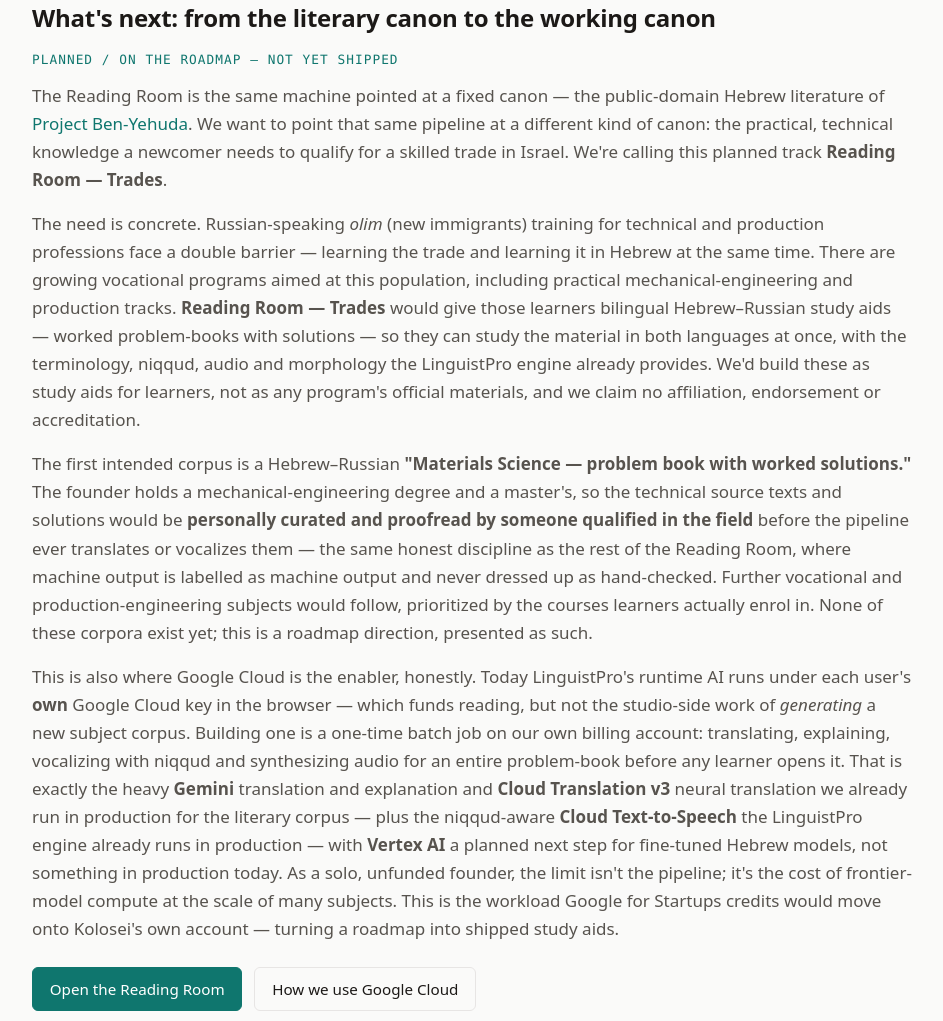
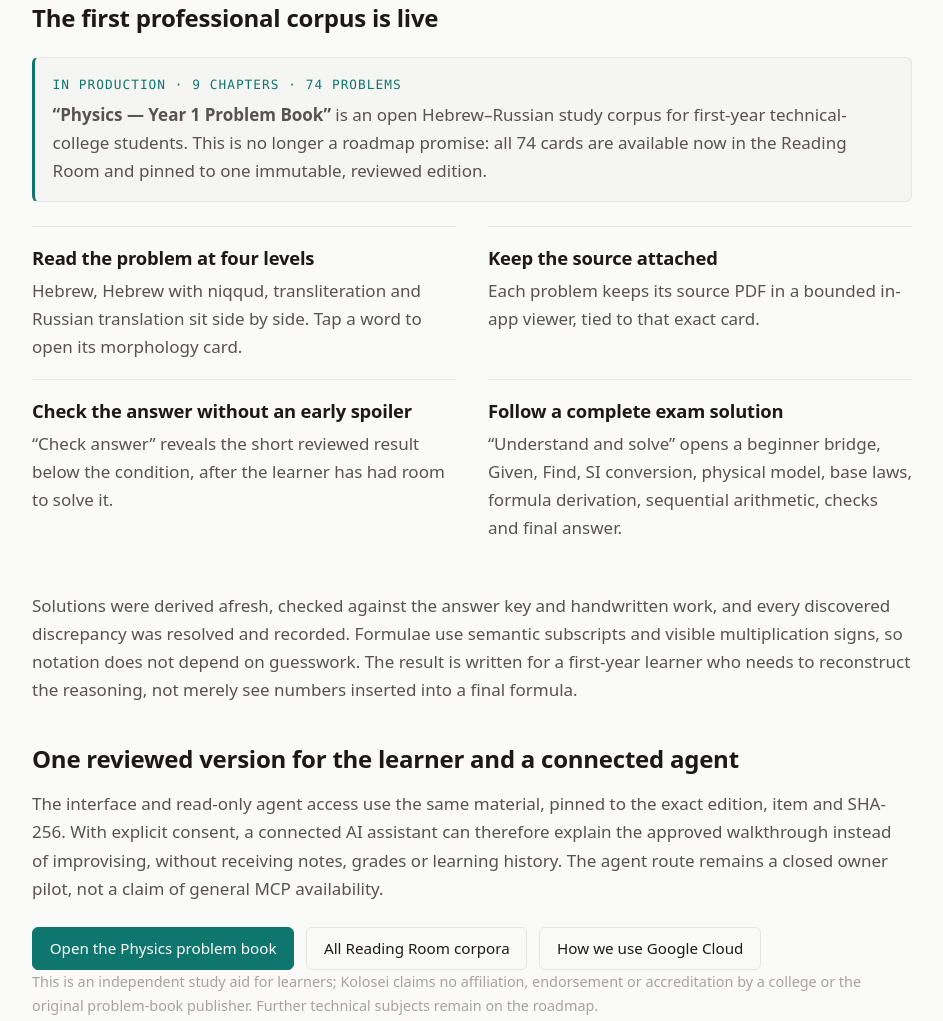
Before and after one commit to SindromRadioSpb/kolosei-hub, an Astro site: page /products/reading-room in a window 1280 px wide. Shown: the part 2843-3864 px from the top of the page, without its empty margins (168-1111 px from the left). Built offline with nearby package versions, Linux system fonts and the light colour scheme; Astro itself is replaced by a stand-in of ours.

Commit message:
feat: present the live Physics learning corpus

```diff
--- a/src/content/projects/linguistpro.md
+++ b/src/content/projects/linguistpro.md
@@ -8,7 +8,7 @@
 productType: product
 version: v3.11
 publishDate: 2024-09-01
-updateDate: 2026-07-30
+updateDate: 2026-08-29
 domain: linguistpro.kolosei.com
 repo: https://github.com/SindromRadioSpb/tts-prototype-android
 statusPage: https://stats.uptimerobot.com/hzdU5PQBqp
@@ -22,6 +22,8 @@
 gcpPlanned:
   - Vertex AI
 changelog:
+  - date: "2026-08-29"
+    text: "The open Physics — Year 1 Problem Book is live in the Reading Room: 9 chapters, 74 bilingual cards, reviewed answers and complete exam-format solutions."
   - date: "2026-07-30"
     text: "v3.11 — multimodal Studio import: articles, documents, photos, audio, video and captions; long-media processing, progressive tables and source-aware karaoke."
   - date: "2026-07-29"
@@ -36,7 +38,7 @@
 
 Unlike textbook apps that march everyone through one curriculum, LinguistPro works with real sources: paste text, fetch an article, open a document or photo, or bring audio, video and captions. It creates a line-by-line workspace with niqqud, translation, audio, morphology and source-aware review.
 
-**Status (July 2026):** the v3.11 series is in production on Hetzner + Coolify. The shipped product includes multimodal Studio import, the Reading Room, honest morphology, FSRS-6 retention and optional consent-controlled account and agent surfaces.
+**Status (August 2026):** the v3.11 series is in production on Hetzner + Coolify. The shipped product includes multimodal Studio import, the Reading Room, honest morphology, FSRS-6 retention, the reviewed 74-problem Physics corpus and optional consent-controlled account and agent surfaces.
 
 **The Reading Room:** a bilingual library with **26,455 public-domain works** from [Project Ben-Yehuda](https://benyehuda.org/) catalogued by period and author. Of those, 796 are prepared for interactive reading with translation, Dicta niqqud, morphology and provenance; the rest are clearly marked as awaiting processing. See [linguistpro.kolosei.com/library.html](https://linguistpro.kolosei.com/library.html).
 
--- a/src/content/projects/reading-room.md
+++ b/src/content/projects/reading-room.md
@@ -3,12 +3,12 @@
 partOf: LinguistPro
 tagline: The Hebrew canon, translated
 tagline_ru: Канон иврита — в переводе
-description_ru: "Двуязычная библиотека иврита: 26 455 произведений проекта Бен-Иегуда в каталоге, 796 подготовлены для интерактивного чтения с переводом, никудом, морфологией, поиском и повторением в контексте."
-description: "A bilingual Hebrew library: 26,455 Project Ben-Yehuda works catalogued, with 796 prepared for interactive reading with translation, niqqud, morphology, search and contextual review."
+description_ru: "Двуязычная библиотека иврита: 26 455 произведений проекта Бен-Иегуда в каталоге, 796 подготовлены для интерактивного чтения; отдельный открытый корпус физики содержит 74 проверенные задачи с ответами и полными решениями."
+description: "A bilingual Hebrew library: 26,455 Project Ben-Yehuda works catalogued, 796 prepared for interactive reading, plus an open Physics corpus with 74 reviewed problems, answers and full solutions."
 status: active
 productType: product
 publishDate: 2026-03-01
-updateDate: 2026-07-30
+updateDate: 2026-08-29
 url: https://linguistpro.kolosei.com/library.html
 detailUrl: /products/reading-room
 featured: true
--- a/src/pages/products/linguistpro.astro
+++ b/src/pages/products/linguistpro.astro
@@ -103,6 +103,11 @@
     <strong>796 prepared for interactive reading</strong> today. Browse by period and author, search,
     continue where you stopped, follow a graded on-ramp and ask for the next text just beyond your current vocabulary.
   </p>
+  <p>
+    A separate professional corpus, <strong>“Physics — Year 1 Problem Book,”</strong> is now open:
+    74 problems across 9 chapters, Hebrew → niqqud → transliteration → Russian tables, morphology on
+    tap, source PDFs, a short reviewed answer and a complete exam-format solution.
+  </p>
   <p class="small"><a href="/products/reading-room">More about the Reading Room →</a></p>
 
   <h2>Local-first, with explicit choices</h2>
--- a/src/pages/products/reading-room.astro
+++ b/src/pages/products/reading-room.astro
@@ -98,52 +98,58 @@
   </p>
   <GcpStrip services={d.gcpServices} />
 
-  <h2>What's next: from the literary canon to the working canon</h2>
-  <p class="eyebrow mono small">Planned / on the roadmap — not yet shipped</p>
+  <h2 id="physics-year1">The first professional corpus is live</h2>
+  <div class="status-note">
+    <p class="eyebrow">In production · 9 chapters · 74 problems</p>
+    <p>
+      <strong>“Physics — Year 1 Problem Book”</strong> is an open Hebrew–Russian study corpus for
+      first-year technical-college students. This is no longer a roadmap promise: all 74 cards are
+      available now in the Reading Room and pinned to one immutable, reviewed edition.
+    </p>
+  </div>
+
+  <div class="feature-pairs">
+    <article>
+      <h3>Read the problem at four levels</h3>
+      <p>Hebrew, Hebrew with niqqud, transliteration and Russian translation sit side by side. Tap a word to open its morphology card.</p>
+    </article>
+    <article>
+      <h3>Keep the source attached</h3>
+      <p>Each problem keeps its source PDF in a bounded in-app viewer, tied to that exact card.</p>
+    </article>
+    <article>
+      <h3>Check the answer without an early spoiler</h3>
+      <p>“Check answer” reveals the short reviewed result below the condition, after the learner has had room to solve it.</p>
+    </article>
+    <article>
+      <h3>Follow a complete exam solution</h3>
+      <p>“Understand and solve” opens a beginner bridge, Given, Find, SI conversion, physical model, base laws, formula derivation, sequential arithmetic, checks and final answer.</p>
+    </article>
+  </div>
+
   <p>
-    The Reading Room is the same machine pointed at a fixed canon — the public-domain Hebrew
-    literature of <a href="https://benyehuda.org/">Project Ben-Yehuda</a>. We want to point that same
-    pipeline at a different kind of canon: the practical, technical knowledge a newcomer needs to
-    qualify for a skilled trade in Israel. We're calling this planned track
-    <strong>Reading Room — Trades</strong>.
+    Solutions were derived afresh, checked against the answer key and handwritten work, and every
+    discovered discrepancy was resolved and recorded. Formulae use semantic subscripts and visible
+    multiplication signs, so notation does not depend on guesswork. The result is written for a
+    first-year learner who needs to reconstruct the reasoning, not merely see numbers inserted into a final formula.
   </p>
+
+  <h2>One reviewed version for the learner and a connected agent</h2>
   <p>
-    The need is concrete. Russian-speaking <em>olim</em> (new immigrants) training for technical and
-    production professions face a double barrier — learning the trade and learning it in Hebrew at the
-    same time. There are growing vocational programs aimed at this population, including practical
-    mechanical-engineering and production tracks. <strong>Reading Room — Trades</strong> would give
-    those learners bilingual Hebrew–Russian study aids — worked problem-books with solutions — so they
-    can study the material in both languages at once, with the terminology, niqqud, audio and
-    morphology the LinguistPro engine already provides. We'd build these as study aids for learners,
-    not as any program's official materials, and we claim no affiliation, endorsement or accreditation.
-  </p>
-  <p>
-    The first intended corpus is a Hebrew–Russian <strong>"Materials Science — problem book with worked
-    solutions."</strong> The founder holds a mechanical-engineering degree and a master's, so the
-    technical source texts and solutions would be <strong>personally curated and proofread by someone
-    qualified in the field</strong> before the pipeline ever translates or vocalizes them — the same
-    honest discipline as the rest of the Reading Room, where machine output is labelled as machine
-    output and never dressed up as hand-checked. Further vocational and production-engineering subjects
-    would follow, prioritized by the courses learners actually enrol in. None of these corpora exist
-    yet; this is a roadmap direction, presented as such.
-  </p>
-  <p>
-    This is also where Google Cloud is the enabler, honestly. Today LinguistPro's runtime AI runs under
-    each user's <strong>own</strong> Google Cloud key in the browser — which funds reading, but not the
-    studio-side work of <em>generating</em> a new subject corpus. Building one is a one-time batch job
-    on our own billing account: translating, explaining, vocalizing with niqqud and synthesizing audio
-    for an entire problem-book before any learner opens it. That is exactly the heavy <strong>Gemini</strong>
-    translation and explanation and <strong>Cloud Translation v3</strong> neural translation we already
-    run in production for the literary corpus — plus the niqqud-aware <strong>Cloud Text-to-Speech</strong>
-    the LinguistPro engine already runs in production — with <strong>Vertex AI</strong> a planned next
-    step for fine-tuned Hebrew models, not something in production today. As a solo, unfunded founder,
-    the limit isn't the pipeline; it's the cost of frontier-model compute at the scale of many subjects.
-    This is the workload Google for Startups credits would move onto Kolosei's own account — turning a
-    roadmap into shipped study aids.
+    The interface and read-only agent access use the same material, pinned to the exact edition, item
+    and SHA-256. With explicit consent, a connected AI assistant can therefore explain the approved
+    walkthrough instead of improvising, without receiving notes, grades or learning history. The agent
+    route remains a closed owner pilot, not a claim of general MCP availability.
   </p>
 
   <div class="btn-row">
-    <a href={d.url} class="btn btn-primary">Open the Reading Room</a>
+    <a href="https://linguistpro.kolosei.com/library.html?public_corpus=physics-year1-problems" class="btn btn-primary">Open the Physics problem book</a>
+    <a href={d.url} class="btn btn-secondary">All Reading Room corpora</a>
     <a href="/technology" class="btn btn-secondary">How we use Google Cloud</a>
   </div>
+
+  <p class="small muted">
+    This is an independent study aid for learners; Kolosei claims no affiliation, endorsement or accreditation by a college or the original problem-book publisher. Further technical subjects remain on the roadmap.
+  </p>
+
 </BaseLayout>
--- a/src/pages/ru/products/linguistpro.astro
+++ b/src/pages/ru/products/linguistpro.astro
@@ -8,6 +8,7 @@
 const entry = await getEntry('projects', 'linguistpro');
 const d = entry!.data;
 const changelog = [
+  { date: '2026-08-29', text: 'В Reading Room выпущен открытый корпус «Физика — задачник, 1 год»: 9 разделов, 74 двуязычные карточки, проверенные ответы и полные экзаменационные решения.' },
   { date: '2026-07-30', text: 'v3.11 — мультимодальный импорт в Студию: статьи, документы, фото, аудио, видео и субтитры; длинные медиа, прогрессивные таблицы и караоке по источнику.' },
   { date: '2026-07-29', text: 'Градуированный пересказ: отдельная версия исходника уровня A1–B2 с измерением знакомой лексики до и после.' },
   { date: '2026-07-24', text: 'Reading Room и Студия используют одну каноническую личную заметку о слове, не смешивая её с машинным справочным значением.' },
@@ -109,6 +110,11 @@
     <strong>796 подготовлены для интерактивного чтения</strong>. Навигация по периодам и авторам,
     поиск, продолжение с места остановки, градуированный вход и следующий текст чуть выше вашей текущей лексики.
   </p>
+  <p>
+    Отдельный профессиональный корпус <strong>«Физика — задачник, 1 год»</strong> уже открыт: 74 задачи
+    в 9 разделах, таблица иврит → никуд → транслитерация → русский, морфология по тапу, исходные PDF,
+    короткий сверенный ответ и подробное решение в экзаменационном формате.
+  </p>
   <p class="small"><a href="/ru/products/reading-room">Подробнее о Reading Room →</a></p>
 
   <h2>Local-first с явным выбором</h2>
```
Also changed, not shown: src/pages/ru/products/reading-room.astro (+46 -45 lines).
